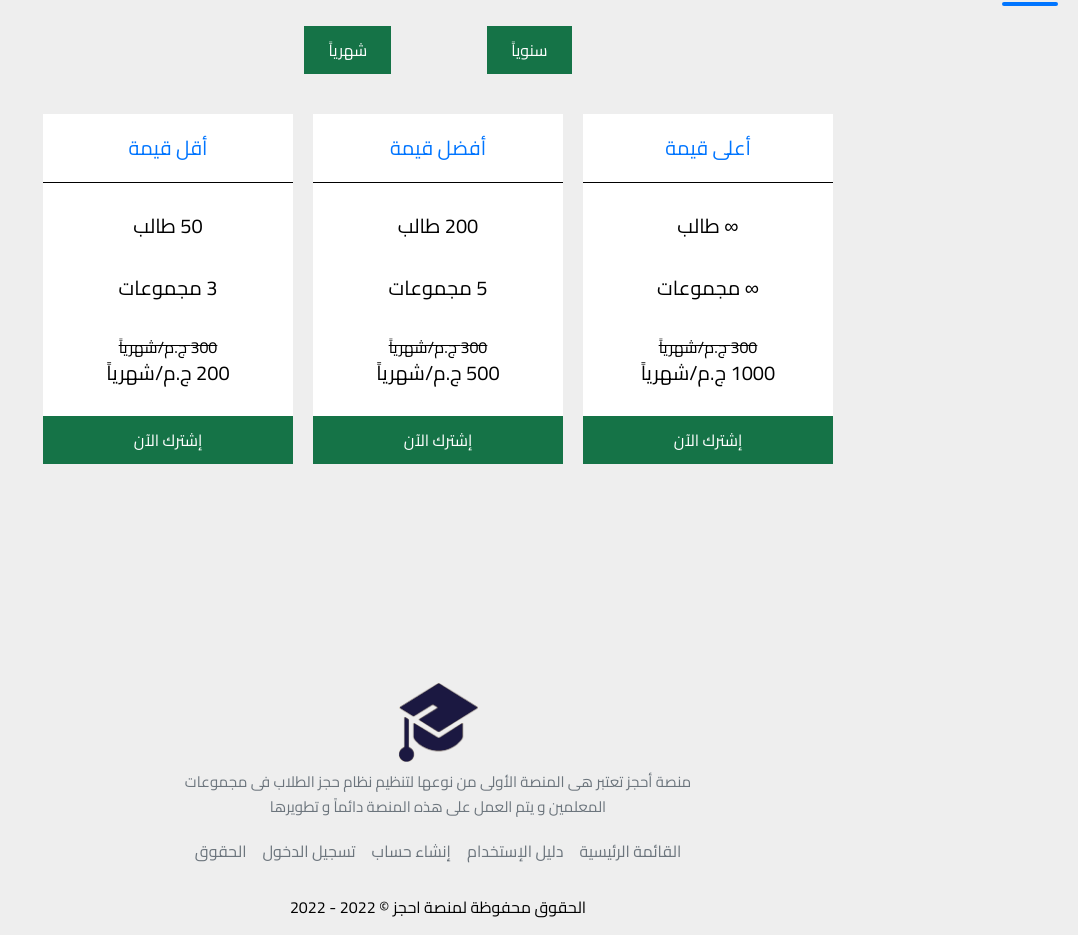
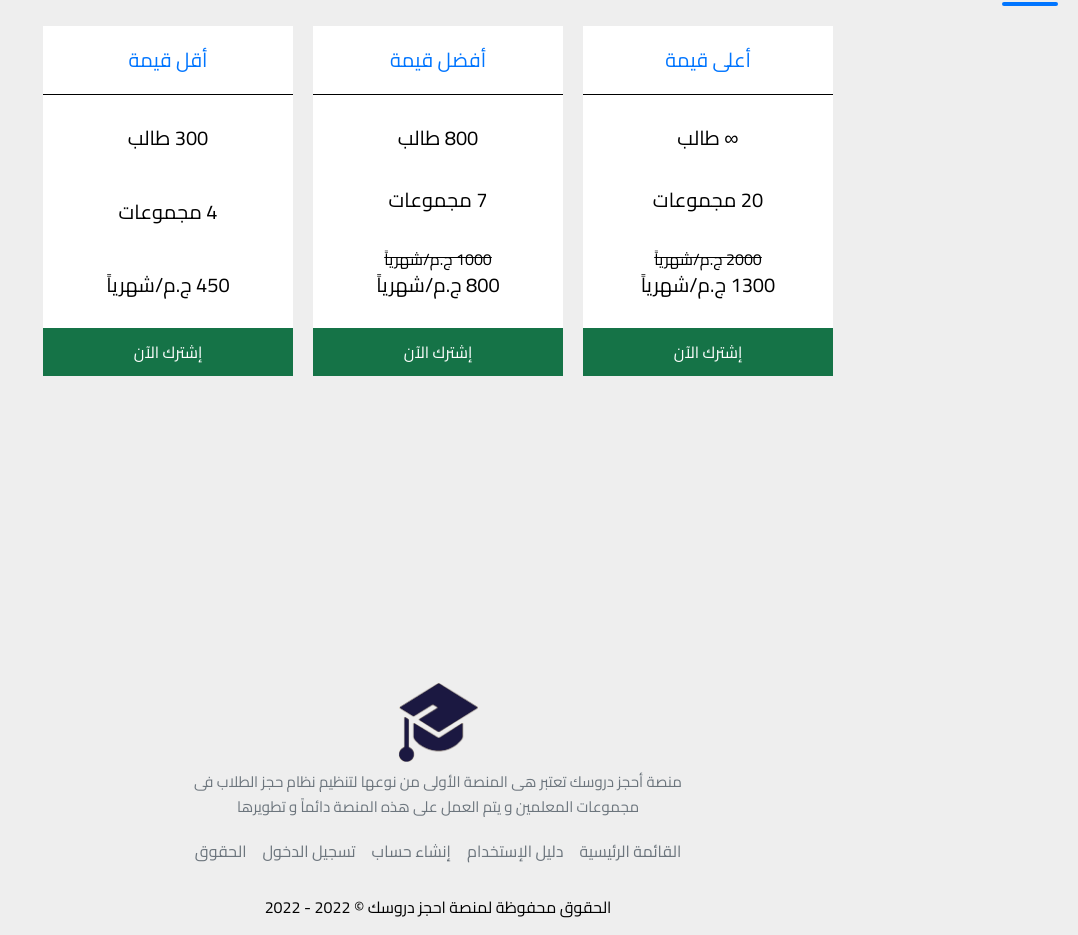
Before and after one commit to alieldeba/ahgezdroosk, a React (Vite) app: page /subscriptions in a window 1280 px wide. Shown: the part 156-1091 px from the top of the page, without its empty margins (202-1280 px from the left). Built offline with nearby package versions, Linux system fonts and the light colour scheme.

Commit message:
fixing bugs

```diff
--- a/src/components/Footer.jsx
+++ b/src/components/Footer.jsx
@@ -31,14 +31,14 @@ function Footer() {
       <div className="max-w-lg sm:mx-auto sm:text-center">
         <img
           src="/images/logo.png"
-          alt="أحجز"
+          alt="أحجز دروسك"
           className="m-auto"
           loading="lazy"
           width={80}
           height={80}
         />
         <p className="leading-relaxed text-secondary mt-2 text-[15px]">
-          منصة أحجز تعتبر هى المنصة الأولى من نوعها لتنظيم نظام حجز الطلاب فى
+          منصة أحجز دروسك تعتبر هى المنصة الأولى من نوعها لتنظيم نظام حجز الطلاب فى
           مجموعات المعلمين و يتم العمل على هذه المنصة دائماً و تطويرها
         </p>
       </div>
@@ -51,7 +51,7 @@ function Footer() {
       </ul>
       <div className="mt-8">
         <p className="mt-4 sm:mt-0 text-center">
-          الحقوق محفوظة لمنصة احجز © 2022 - {new Date().getFullYear()}
+          الحقوق محفوظة لمنصة احجز دروسك © 2022 - {new Date().getFullYear()}
         </p>
       </div>
     </footer>
--- a/src/components/Futures.jsx
+++ b/src/components/Futures.jsx
@@ -19,7 +19,7 @@ function Futures() {
             img="/images/money.png"
             alt="نقود"
             title="أسعار مميزة"
-            desc="منصة أحجز تقدم أفضل خدمة مقابل دفع المعلمين سعر بسيط سنوياً"
+            desc="منصة أحجز تقدم أفضل خدمة مقابل دفع المعلمين سعر بسيط شهرياً أو سنوياً"
           />
           <FuturesCard
             img="/images/thinking.png"
@@ -31,7 +31,7 @@ function Futures() {
             img="/images/home.png"
             alt="بيت"
             title="من بيتك"
-            desc="لا تحتاج الى النزول من بيتك لحجز مكان ما فى هذا الدرس فقط احجز من هنا"
+            desc="لا تحتاج الى النزول من بيتك لحجز مكان ما فى الدرس. فقط احجز من هنا"
           />
           <FuturesCard
             img="/images/easy.png"
@@ -43,7 +43,7 @@ function Futures() {
             img="/images/society.png"
             alt="ملتقى"
             title="ملتقى التجمعات"
-            desc="منصة أحجز هى ملتقى لجميع المعلمين و الطلاب"
+            desc="منصة أحجز دروسك هى ملتقى لجميع المعلمين و الطلاب"
           />
         </div>
       </section>
--- a/src/components/Hero.jsx
+++ b/src/components/Hero.jsx
@@ -14,12 +14,12 @@ function Hero() {
         <main className="pt-[11rem]">
           <div className="text-center space-y-4">
             <h1 className="text-gray-800 font-bold text-4xl md:text-5xl">
-              منصة أحجز لتعليم
+              منصة أحجز دروسك لتعليم
               <span className="text-primary"> أفضل</span>
             </h1>
             <p className="text-gray-500 max-w-xl mx-auto leading-relaxed">
               هنالك الكثير ممن يعانون من الكسل الذى لا يدفعهم الى النزول من
-              بيتهم و حجز دروسهم, لهذا تم تصميم و تجهيز هذا الموقع لكى تحجز جميع
+              بيتهم لحجز دروسهم, لهذا تم تصميم و تجهيز هذا الموقع لكى تحجز جميع
               دروسك من بيتك
             </p>
           </div>
--- a/src/components/NumberBox.jsx
+++ b/src/components/NumberBox.jsx
@@ -2,7 +2,7 @@ import React from "react"
 
 function NumberBox(props) {
   return (
-    <p className="w-[50px] h-[50px] m-10 bg-primary flex justify-center items-center text-[#fff] text-2xl">
+    <p className="w-[50px] h-[50px] m-5 bg-primary flex justify-center items-center text-[#fff] text-2xl">
       {props.number}
     </p>
   );
--- a/src/components/SubscriptionsCard.jsx
+++ b/src/components/SubscriptionsCard.jsx
@@ -11,7 +11,7 @@ function SubscriptionsCard(props) {
         <p className="text-xl">{props.students} طالب</p>
         <p className="text-xl">{props.groups} مجموعات</p>
         <div>
-          <del>300 ج.م/شهرياً</del>
+          {props.offer && <del>{props.offer} ج.م/شهرياً</del>}
           <p className="text-xl">{props.price} ج.م/شهرياً</p>
         </div>
       </div>
--- a/src/pages/Subscriptions.jsx
+++ b/src/pages/Subscriptions.jsx
@@ -7,33 +7,27 @@ function Subscriptions() {
   return (
     <>
       <h1 className="heading">أختر خطتك</h1>
-      <section className="container h-[calc(100vh-200px)]">
-        <div className="flex justify-center gap-24 mb-10">
-          <button className="px-6 py-3 duration-150 bg-success text-[#fff] active:shadow-lg">
-           سنوياً
-          </button>
-          <button className="px-6 py-3 duration-150 bg-success text-[#fff] active:shadow-lg">
-           شهرياً
-          </button>
-        </div>
-        <div className="flex flex-row-reverse items-center justify-center gap-5">
+      <section className="container min-h-[calc(100vh-200px)]">
+        <div className="flex flex-row-reverse items-center justify-center gap-5 flex-wrap">
           <SubscriptionsCard
             title="أقل قيمة"
-            students={50}
-            groups={3}
-            price={200}
+            students={300}
+            groups={4}
+            price={450}
           />
           <SubscriptionsCard
             title="أفضل قيمة"
-            students={200}
-            groups={5}
-            price={500}
+            students={800}
+            groups={7}
+            offer={1000}
+            price={800}
           />
           <SubscriptionsCard
             title="أعلى قيمة"
             students="∞"
-            groups="∞"
-            price={1000}
+            groups={20}
+            offer={2000}
+            price={1300}
           />
         </div>
       </section>
--- a/src/pages/UserManual.jsx
+++ b/src/pages/UserManual.jsx
@@ -5,10 +5,10 @@ function UserManual() {
   return (
     <>
       <h1 className="heading">دليل الإستخدام</h1>
-      <section className="container">
+      <section className="container min-h-[calc(100vh-200px)]">
         <NumberBox number="1" />
         <h3 className="text-lg">
-          الحجز يكون فى هذا الموقع لكن تأكيد الحجز يكون فى مقر المستر
+          الحجز يكون فى هذا الموقع لكن تأكيد الحجز يكون فى مقر المعلم
         </h3>
         <NumberBox number="2" />
         <h3 className="text-lg">
@@ -16,7 +16,7 @@ function UserManual() {
         </h3>
         <NumberBox number="3" />
         <h3 className="text-lg">
-          يجب التسجيل بمعلوماتك الحقيقية عند إنشاء الحساب
+          يجب إدخال معلوماتك الحقيقية عند إنشاء الحساب
         </h3>
       </section>
     </>
```
Also changed, not shown: index.html (+8 -8 lines).
